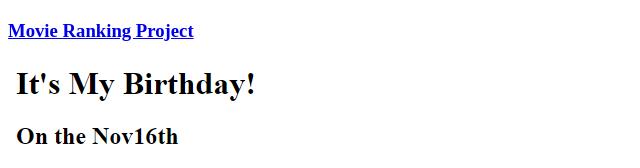
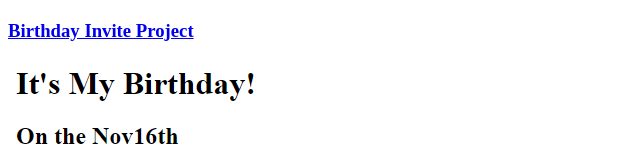
Before and after one commit to rohit-rayavarapu/Html-portfolio, a plain HTML site: page index.html in a window 1280 px wide. Shown: the part 391-559 px from the top of the page, 0-640 px from the left. Drawn offline with Linux system fonts and the light colour scheme.

Commit message:
Add files via upload

```diff
--- a/index.html
+++ b/index.html
@@ -11,7 +11,7 @@
     <hr>
     <h3><a href="public/movie-ranking.html">Movie Ranking Project</a></h3>
     <img src="public/Screenshot (3).png" height="200" alt="Movie Ranking Image">
-    <h3><a href="public/birthday-invite.html" height="200">Movie Ranking Project</a></h3>
+    <h3><a href="public/birthday-invite.html" height="200">Birthday Invite Project</a></h3>
     <img src="public/Screenshot (4).png" alt="Birthday Invite Image">
     <hr>
     <a href="public/about.html">About Me</a>
```
Also changed, not shown: public/birthday-invite.html (+1 -1 lines).
